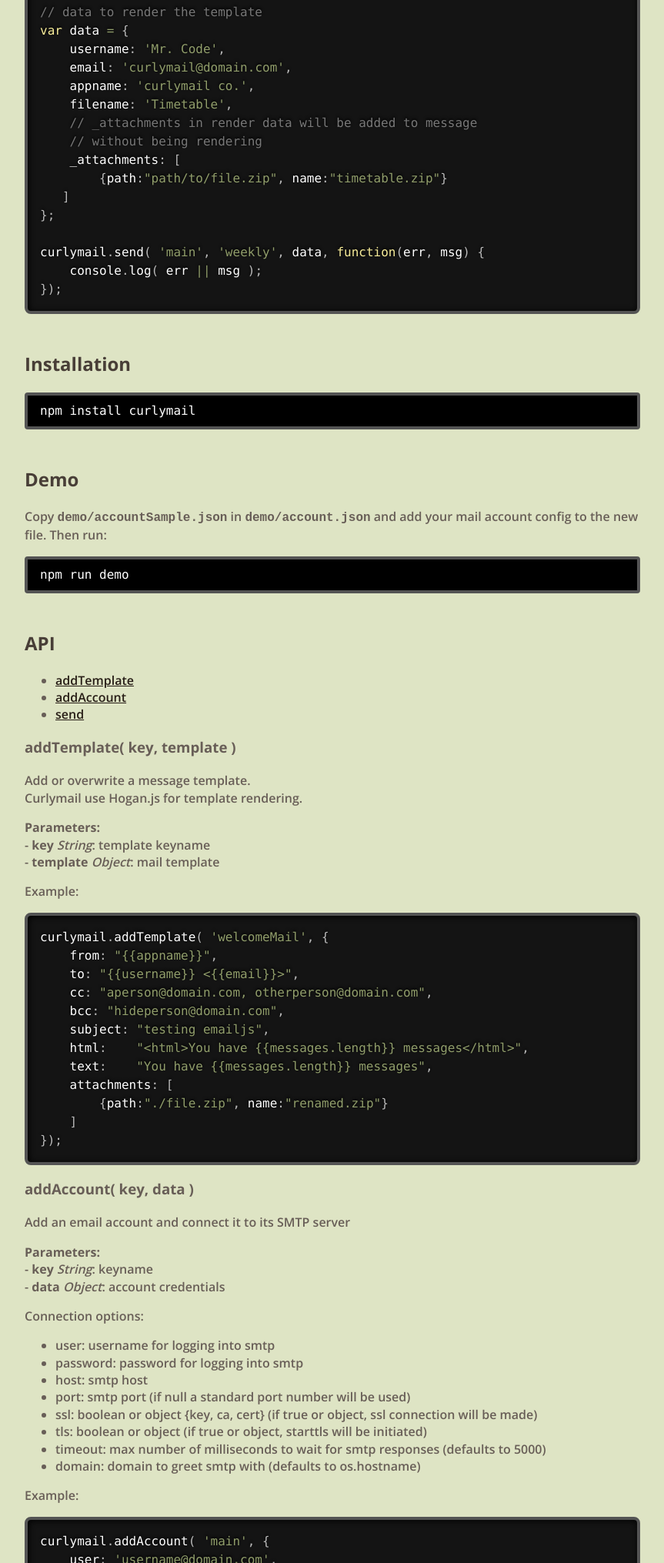
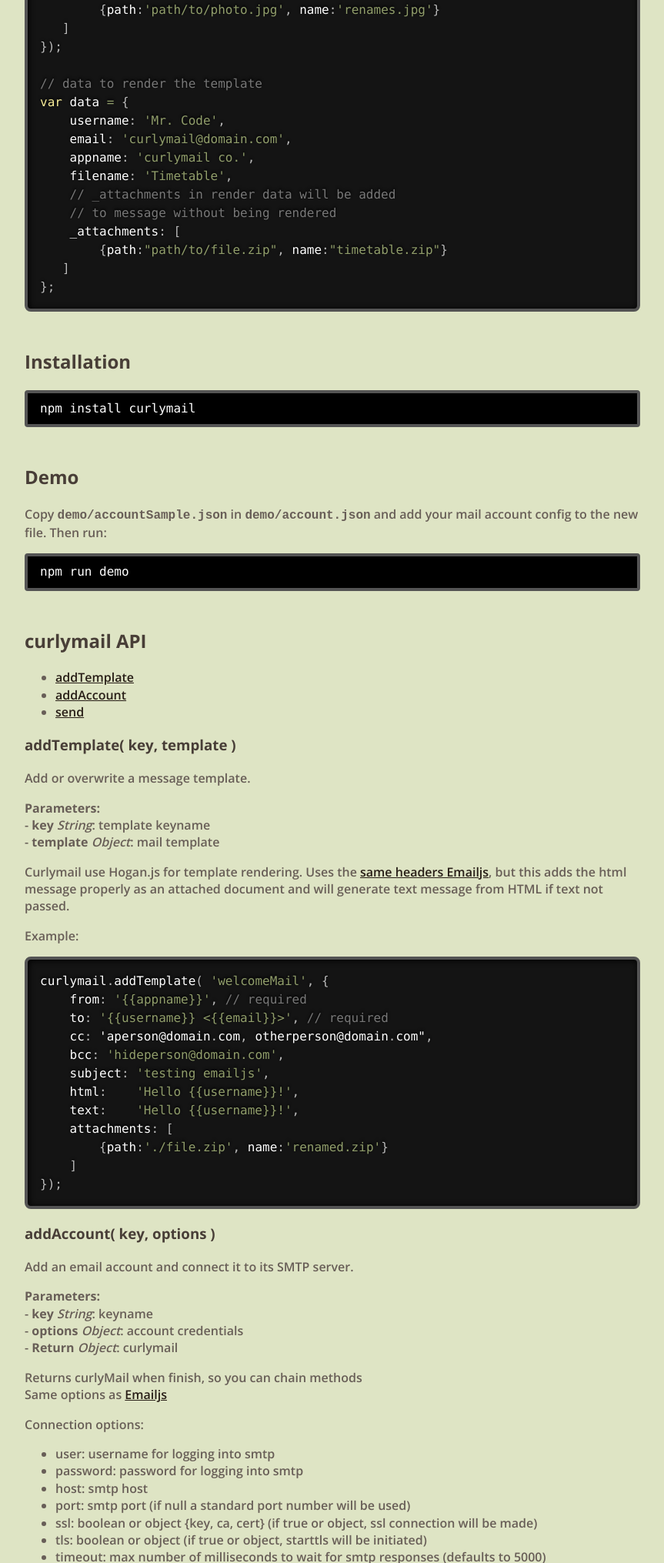
Before and after one commit to jacoborus/curlymail, a plain HTML site: page index.html in a window 1280 px wide. Shown: the part 769-2800 px from the top of the page at 77% size, without its empty margins (208-1071 px from the left). Drawn offline with nearby package versions, Linux system fonts and the light colour scheme.

Commit message:
updated to 1.0

```diff
--- a/css/main.css
+++ b/css/main.css
@@ -81,7 +81,7 @@
     margin-top: 2em;
 }
 h3{
-    color: #685e57;
+    color: #483e37;
 }
 .container {
     margin: 0 auto;
@@ -104,6 +104,7 @@
 .githubs {
     text-align: center;
     width: 100%;
+    margin-bottom: 3em;
 }
 
 
--- a/index.html
+++ b/index.html
@@ -20,7 +20,7 @@
 <body><div class="container">
 <h1 id="title"><img src="curlymail-logo.png" alt="curlymail logo" title="curlymail logo"></h1>
 
-<p class="subtitle">Lightweight email server with mustache templates support for messages</p>
+<p class="subtitle">Lightweight SMTP email server with mustaches</p>
 
 <div class="githubs">
     <a class="github-button" href="https://github.com/jacoborus/curlymail" data-icon="octicon-star" data-count-href="/jacoborus/curlymail/stargazers" data-count-api="/repos/jacoborus/curlymail#stargazers_count">Star</a>
@@ -28,26 +28,28 @@
     <a class="github-button" href="https://github.com/jacoborus">Follow @jacoborus</a>
 </div>
 
-<h2 id="example">Example:</h2>
+<p>curlyMail is a lightweight SMTP email server with mustache templates support for messages, it’s built on top of <a href="http://twitter.github.io/hogan.js/">Hogan.js</a> and <a href="https://github.com/eleith/emailjs">Emailjs</a>, and runs on Node.js</p>
+
+<h2 id="usage-example">Usage example:</h2>
 
 
 
-<pre class="pretty"><code class="language-javascript">var curlymail = require('curlymail');
+<pre><code class="language-javascript">var curlymail = require('curlymail');
 
-// add a email account and connect it to its SMTP server</span>
+// add a email account and connect it to its SMTP server
 curlymail.addAccount( 'main', {
     user: 'username@domain.com',
     password: 'PA55W0RD'
 });
 
-// add an message template with mustaches
+// add a message template with mustaches
 curlymail.addTemplate('weekly', {
-    from:    "{{appname}}",
-    to:      "{{username}} &lt;{{email}}&gt;",
-    subject: "Testing curlyMail",
-    html:    "&lt;html&gt;{{filename}} is ready for download&lt;/html&gt;",
+    from:    '{{appname}}',
+    to:      '{{username}} <{{email}}>',
+    subject: 'Testing curlyMail',
+    html:    '<html>{{filename}} is ready for download</html>',
     attachments: [
-        {path:"path/to/photo.jpg", name:"renames.jpg"}
+        {path:'path/to/photo.jpg', name:'renames.jpg'}
    ]
 });
 
@@ -57,16 +59,13 @@
     email: 'curlymail@domain.com',
     appname: 'curlymail co.',
     filename: 'Timetable',
-    // _attachments in render data will be added to message
-    // without being rendering
+    // _attachments in render data will be added
+    // to message without being rendered
     _attachments: [
         {path:"path/to/file.zip", name:"timetable.zip"}
    ]
-};
+};</code></pre>
 
-curlymail.send( 'main', 'weekly', data, function(err, msg) {
-    console.log( err || msg );
-});</code></pre>
 
 
 
@@ -74,7 +73,7 @@
 
 
 
-<pre class="pretty"><code class="language-sh">npm install curlymail</code></pre>
+<pre class="pretty"><code class="language-sh hljs cmake">npm <span class="hljs-keyword">install</span> curlymail</code></pre>
 
 
 
@@ -84,9 +83,11 @@
 
 
 
-<pre class="pretty"><code class="language-sh">npm run demo</code></pre>
+<pre class="pretty"><code class="language-sh hljs coffeescript"><span class="hljs-built_in">npm</span> run demo</code></pre>
 
-<h2 id="api">API</h2>
+
+
+<h2 id="curlymail-api">curlymail API</h2>
 
 <ul>
 <li><a href="#addTemplate">addTemplate</a></li>
@@ -100,27 +101,28 @@
 
 <h3 id="addtemplate-key-template">addTemplate( key, template )</h3>
 
-<p>Add or overwrite a message template. <br>
-Curlymail use Hogan.js for template rendering.</p>
+<p>Add or overwrite a message template.</p>
 
 <p><strong>Parameters:</strong> <br>
 - <strong>key</strong> <em>String</em>: template keyname <br>
 - <strong>template</strong> <em>Object</em>: mail template</p>
+
+<p>Curlymail use Hogan.js for template rendering. Uses the <a href="https://www.npmjs.com/package/emailjs#message">same headers Emailjs</a>, but this adds the html message properly as an attached document and will generate text message from HTML if text not passed.</p>
 
 <p>Example:</p>
 
 
 
 <pre><code class="language-javascript">curlymail.addTemplate( 'welcomeMail', {
-    from: "{{appname}}",
-    to: "{{username}} &lt;{{email}}&gt;",
-    cc: "aperson@domain.com, otherperson@domain.com",
-    bcc: "hideperson@domain.com",
-    subject: "testing emailjs",
-    html:    "&lt;html&gt;You have {{messages.length}} messages&lt;/html&gt;",
-    text:    "You have {{messages.length}} messages",
+    from: '{{appname}}', // required
+    to: '{{username}} <{{email}}>', // required
+    cc: 'aperson@domain.com, otherperson@domain.com",
+    bcc: 'hideperson@domain.com',
+    subject: 'testing emailjs',
+    html:    '<html>Hello {{username}}!</html>',
+    text:    'Hello {{username}}!',
     attachments: [
-        {path:"./file.zip", name:"renamed.zip"}
+        {path:'./file.zip', name:'renamed.zip'}
     ]
 });</code></pre>
 
@@ -128,13 +130,17 @@
 
 
 
-<h3 id="addaccount-key-data">addAccount( key, data )</h3>
+<h3 id="addaccount-key-options">addAccount( key, options )</h3>
 
-<p>Add an email account and connect it to its SMTP server</p>
+<p>Add an email account and connect it to its SMTP server.</p>
 
 <p><strong>Parameters:</strong> <br>
 - <strong>key</strong> <em>String</em>: keyname <br>
-- <strong>data</strong> <em>Object</em>: account credentials</p>
+- <strong>options</strong> <em>Object</em>: account credentials <br>
+- <strong>Return</strong> <em>Object</em>: curlymail</p>
+
+<p>Returns curlyMail when finish, so you can chain methods <br>
+Same options as <a href="https://www.npmjs.com/package/emailjs#emailserverconnectoptions">Emailjs</a></p>
 
 <p>Connection options:</p>
 
@@ -153,12 +159,12 @@
 
 
 
-<pre class="prettyprint"><code class="language-javascript hljs ">curlymail.addAccount( <span class="hljs-string">'main'</span>, {
-    user: <span class="hljs-string">'username@domain.com'</span>,
-    password: <span class="hljs-string">'PA55W0RD'</span>,
-    host: <span class="hljs-string">'smtp.gmail.com'</span>,
-    ssl: <span class="hljs-literal">true</span>
-});</code></pre>
+<pre><code class="language-javascript">curlymail.addAccount( 'main', {
+    user: 'username@domain.com',
+    password: 'PA55W0RD',
+    host: 'smtp.gmail.com',
+    ssl: true
+}).addAccount( 'secondary', { ... });</code></pre>
 
 <p><a></a></p>
 
@@ -176,15 +182,11 @@
 
 <p>Example:</p>
 
-
-
 <pre><code class="language-javascript">curlymail.send( 'mainAccount', 'welcomeMail', {}, function (err) {
     console.log( err || msg );
 });</code></pre>
 
 <p>Note: <code>_attachments</code> field in data object will be added to message</p>
-
-
 
 <h2 id="template-rendering">Template rendering</h2>
 
@@ -202,7 +204,7 @@
 
 
 
-<pre class="pretty"><code class="language-sh">npm run build-docs</code></pre>
+<pre class="pretty"><code class="language-sh hljs coffeescript"><span class="hljs-built_in">npm</span> run build-docs</code></pre>
 
 
 
@@ -210,7 +212,7 @@
 
 <p>© 2015 Jacobo Tabernero - <a href="https://github.com/jacoborus">jacoborus</a></p>
 
-<p>Released under <a href="https://raw.github.com/jacoborus/curlymail/master/LICENSE">MIT License</a></p></div>
+<p>Released under <a href="https://raw.github.com/jacoborus/curlymail/master/LICENSE">MIT License</a></p>
 <script src="js/main.js"></script>
 
 <script src="js/vendor/prism.js"></script>
```
Also changed, not shown: 1 other file.
